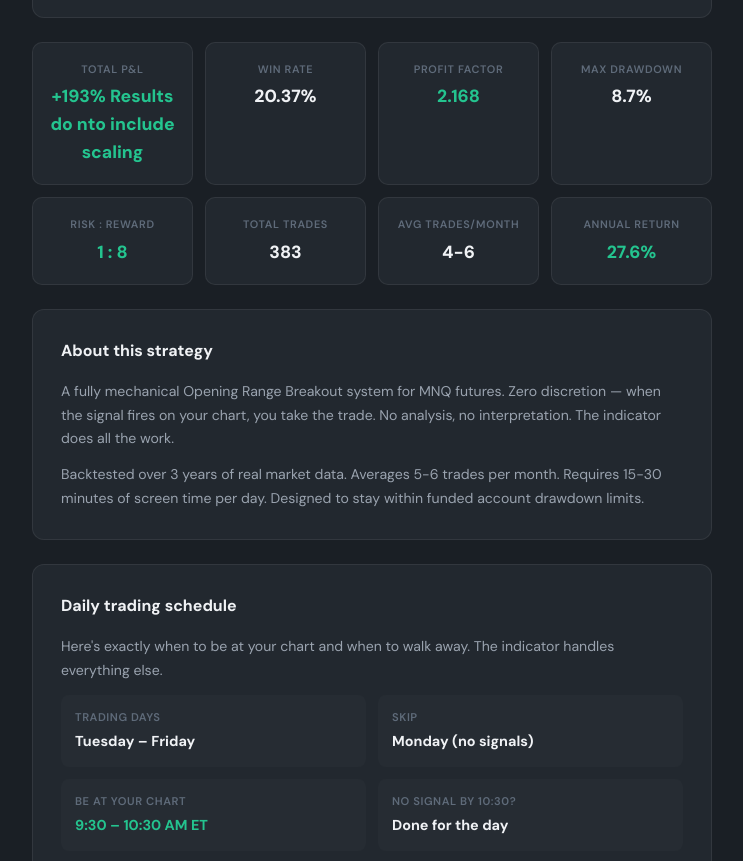
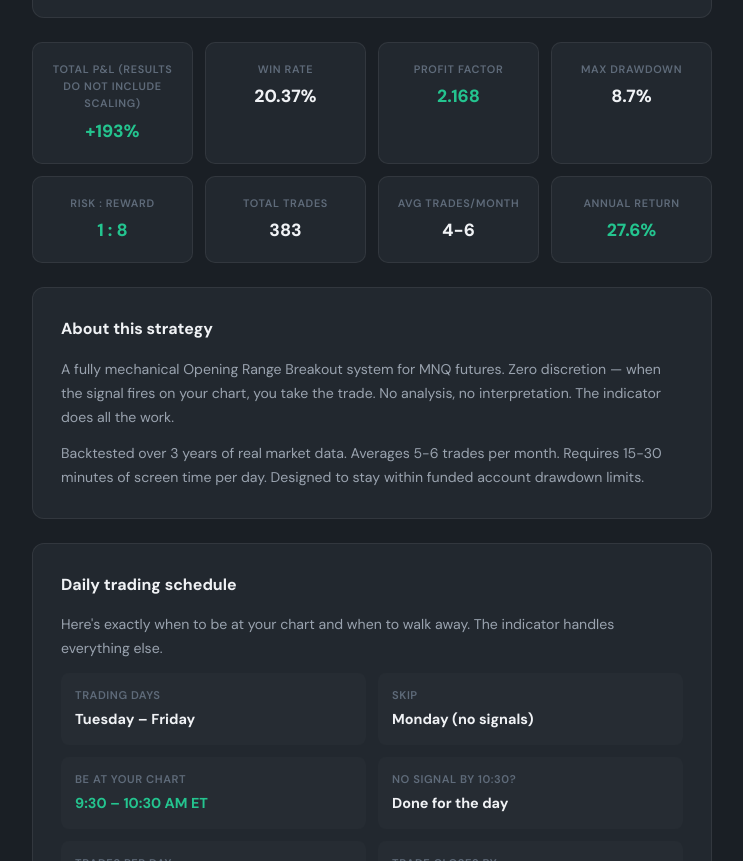
Before and after one commit to peeyushpoudel-ui/myquantstrategy, a website: page strategy.html in a window 1280 px wide. Shown: the part 1317-2178 px from the top of the page, without its empty margins (82-825 px from the left). Drawn offline with Linux system fonts and the light colour scheme; no server answers; a script that the page names is missing.

Commit message:
Update strategy.html

```diff
--- a/strategy.html
+++ b/strategy.html
@@ -73,7 +73,7 @@ html{scroll-behavior:smooth}body{font-family:var(--font);background:var(--bg);co
 </div></div>
 
 <div class="metrics-grid">
-<div class="metric-card"><div class="label">Total P&L</div><div class="val green">+193% Results do nto include scaling</div></div>
+<div class="metric-card"><div class="label">Total P&L (results do not include scaling)</div><div class="val green">+193%</div></div>
 <div class="metric-card"><div class="label">Win Rate</div><div class="val">20.37%</div></div>
 <div class="metric-card"><div class="label">Profit Factor</div><div class="val green">2.168</div></div>
 <div class="metric-card"><div class="label">Max Drawdown</div><div class="val">8.7%</div></div>
```
